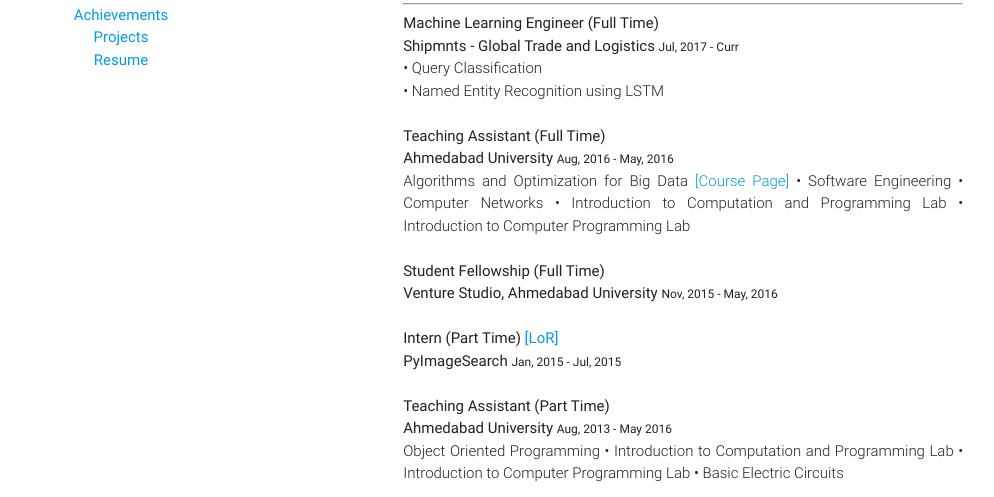
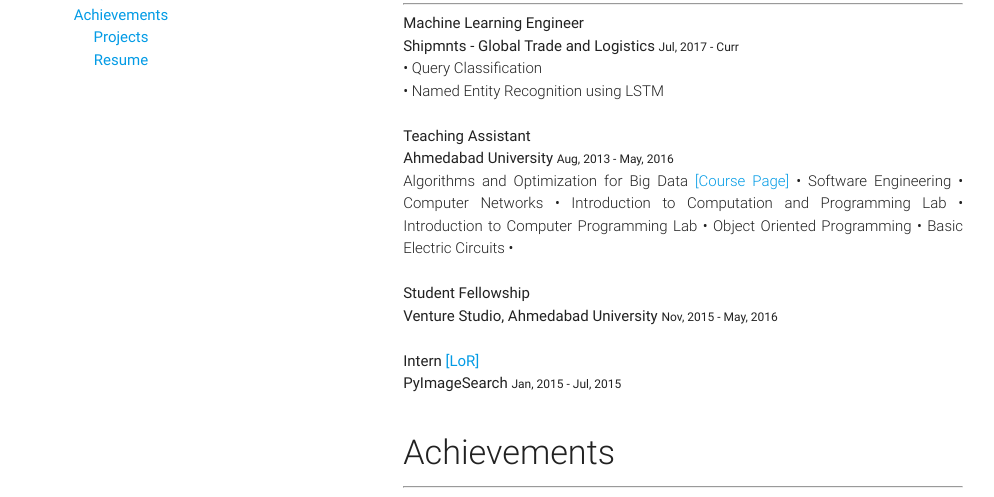
Before and after one commit to rahulptel/rahulptel.github.io, a plain HTML site: page index.html in a window 1280 px wide. Shown: the part 421-918 px from the top of the page, without its empty margins (263-1257 px from the left). Drawn offline with nearby package versions, Linux system fonts and the light colour scheme.

Commit message:
Edit Experience

```diff
--- a/index.html
+++ b/index.html
@@ -121,7 +121,7 @@
 			<section id="experience">
 				<h4 style="font-family: Roboto; font-weight: 300">Experience</h4><hr>
 
-				<span style="font-family: Roboto; ">Machine Learning Engineer (Full Time)</span><br>
+				<span style="font-family: Roboto; ">Machine Learning Engineer</span><br>
 					Shipmnts - Global Trade and Logistics <span style="font-size: 12px">Jul, 2017 - Curr</span>
 					<br>
 				<span style="font-weight: 300">
@@ -130,39 +130,30 @@
 				</span>
 				<br><br>
 
-				<span style="font-family: Roboto; ">Teaching Assistant (Full Time)</span><br>
-					Ahmedabad University <span style="font-size: 12px">Aug, 2016 - May, 2016</span>
+				<span style="font-family: Roboto; ">Teaching Assistant</span><br>
+					Ahmedabad University <span style="font-size: 12px">Aug, 2013 - May, 2016</span>
 					<br>
 				<span style="font-weight: 300">
 					Algorithms and Optimization for Big Data <a class="underline-on-hover" href="https://rahulptel.github.io/aobd17/"  target="_blank">[Course Page]</a> &bull;
 					Software Engineering &bull;
 					Computer Networks &bull;
 					Introduction to Computation and Programming Lab &bull;
-					Introduction to Computer Programming Lab<br>
+					Introduction to Computer Programming Lab &bull;
+					Object Oriented Programming &bull;
+					Basic Electric Circuits &bull;
+
 				</span>
-				<br>
+				<br><br>
 
-				<span style="font-family: Roboto; ">Student Fellowship (Full Time)</span><br>
+				<span style="font-family: Roboto; ">Student Fellowship</span><br>
 				Venture Studio, Ahmedabad University
 				<span style="font-size: 12px">Nov, 2015 - May, 2016</span>
 				<br><br>
 
-				<span style="font-family: Roboto; ">Intern (Part Time)</span><a class="underline-on-hover" href="doc/rahul_letter.pdf"  target="_blank"> [LoR]</a> <br>
+				<span style="font-family: Roboto; ">Intern</span><a class="underline-on-hover" href="doc/rahul_letter.pdf"  target="_blank"> [LoR]</a> <br>
 				PyImageSearch
 				<span style="font-size: 12px">Jan, 2015 - Jul, 2015</span>
 				<br><br>
-
-				<!-- Experience: Teaching Assistant (Part Time) -->
-				<span style="font-family: Roboto; ">Teaching Assistant (Part Time)</span><br>
-				Ahmedabad University
-				<span style="font-size: 12px">Aug, 2013 - May 2016</span>
-				<br>
-				<span style="font-weight: 300">
-					Object Oriented Programming &bull;
-					Introduction to Computation and Programming Lab &bull;
-					Introduction to Computer Programming Lab &bull;
-					Basic Electric Circuits<br>
-				</span>
 			</section>
 
 			<section id="achievement">
@@ -379,7 +370,7 @@
 			<section id="m_experience" style="padding-top: 50px">
 				<h4 style="font-family: Roboto; font-weight: 300">Experience</h4><hr>
 
-				<span style="font-family: Roboto; ">Machine Learning Engineer (Full Time)</span><br>
+				<span style="font-family: Roboto; ">Machine Learning Engineer</span><br>
 					Shipmnts - Global Trade and Logistics <span style="font-size: 12px">Jul, 2017 - Curr</span>
 					<br>
 				<span style="font-weight: 300">
@@ -388,39 +379,30 @@
 				</span>
 				<br><br>
 
-				<span style="font-family: Roboto; ">Teaching Assistant (Full Time)</span><br>
-					Ahmedabad University <span style="font-size: 12px">Aug, 2016 - May, 2017</span>
+				<span style="font-family: Roboto; ">Teaching Assistant</span><br>
+					Ahmedabad University <span style="font-size: 12px">Aug, 2013 - May, 2016</span>
 					<br>
 				<span style="font-weight: 300">
-					Algorithms and Optimization for Big Data <a href="https://rahulptel.github.io/aobd17/">[Course Page]</a> &bull;
+					Algorithms and Optimization for Big Data <a class="underline-on-hover" href="https://rahulptel.github.io/aobd17/"  target="_blank">[Course Page]</a> &bull;
 					Software Engineering &bull;
 					Computer Networks &bull;
 					Introduction to Computation and Programming Lab &bull;
-					Introduction to Computer Programming Lab<br>
+					Introduction to Computer Programming Lab &bull;
+					Object Oriented Programming &bull;
+					Basic Electric Circuits &bull;
+
 				</span>
-				<br>
 
-				<span style="font-family: Roboto; ">Student Fellowship (Full Time)</span><br>
+				<span style="font-family: Roboto; ">Student Fellowship</span><br>
 				Venture Studio, Ahmedabad University
 				<span style="font-size: 12px">Nov, 2015 - May, 2016</span>
 				<br><br>
 
-				<span style="font-family: Roboto; ">Intern (Part Time)</span><a href="doc/rahul_letter.pdf"> [LoR]</a> <br>
+				<span style="font-family: Roboto; ">Intern</span><a href="doc/rahul_letter.pdf"> [LoR]</a> <br>
 				PyImageSearch
 				<span style="font-size: 12px">Jan, 2015 - Jul, 2015</span>
 				<br><br>
 
-				<!-- Experience: Teaching Assistant (Part Time) -->
-				<span style="font-family: Roboto; ">Teaching Assistant (Part Time)</span><br>
-				Ahmedabad University
-				<span style="font-size: 12px">Aug, 2013 - May 2016</span>
-				<br>
-				<span style="font-weight: 300">
-					Object Oriented Programming &bull;
-					Introduction to Computation and Programming Lab &bull;
-					Introduction to Computer Programming Lab &bull;
-					Basic Electric Circuits<br>
-				</span>
 			</section>
 
 			<section id="m_achievement" style="padding-top: 50px">
```
